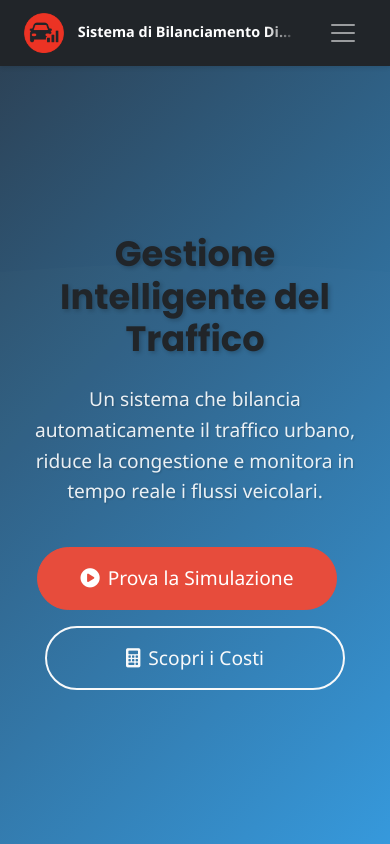
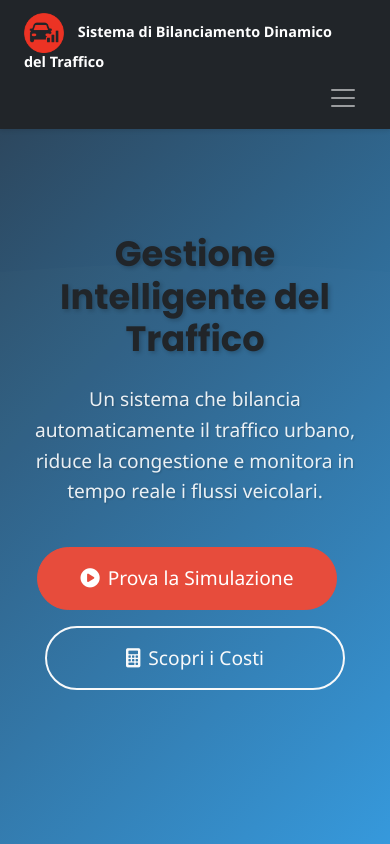
Before and after one commit to Dynamic-Traffic-Manager/dynamic-traffic-manager.github.io, a plain HTML site: page index.html in a window 390 px wide. Shown: the top 844 px of the page. Drawn offline with nearby package versions, Linux system fonts and the light colour scheme.

Commit message:
Add files via upload

```diff
--- a/index.html
+++ b/index.html
@@ -73,22 +73,19 @@
             }
             .navbar-brand {
                 font-size: 0.9rem;
-                white-space: nowrap;
-                overflow: hidden;
-                text-overflow: ellipsis;
-                max-width: 80%;
+                white-space: normal; /* Permette l'andare a capo */
+                overflow: visible;   /* Mostra tutto il contenuto */
+                text-overflow: unset; /* Disabilita ellissi */
+                max-width: 100%;     /* Consenti tutta la larghezza disponibile */
                 position: relative;
                 display: inline-block;
+                line-height: 1.2;     /* Aggiunta per un po' di respiro tra le righe */
             }
+
             .navbar-brand::after {
-                content: '';
-                position: absolute;
-                right: 0;
-                top: 0;
-                bottom: 0;
-                width: 2rem;
-                background: linear-gradient(to right, transparent, #212529);
+                content: none; /* Rimuove il gradient di fine */
             }
+
             .navbar-brand img {
                 height: 25px;
                 margin-right: 5px;
```
